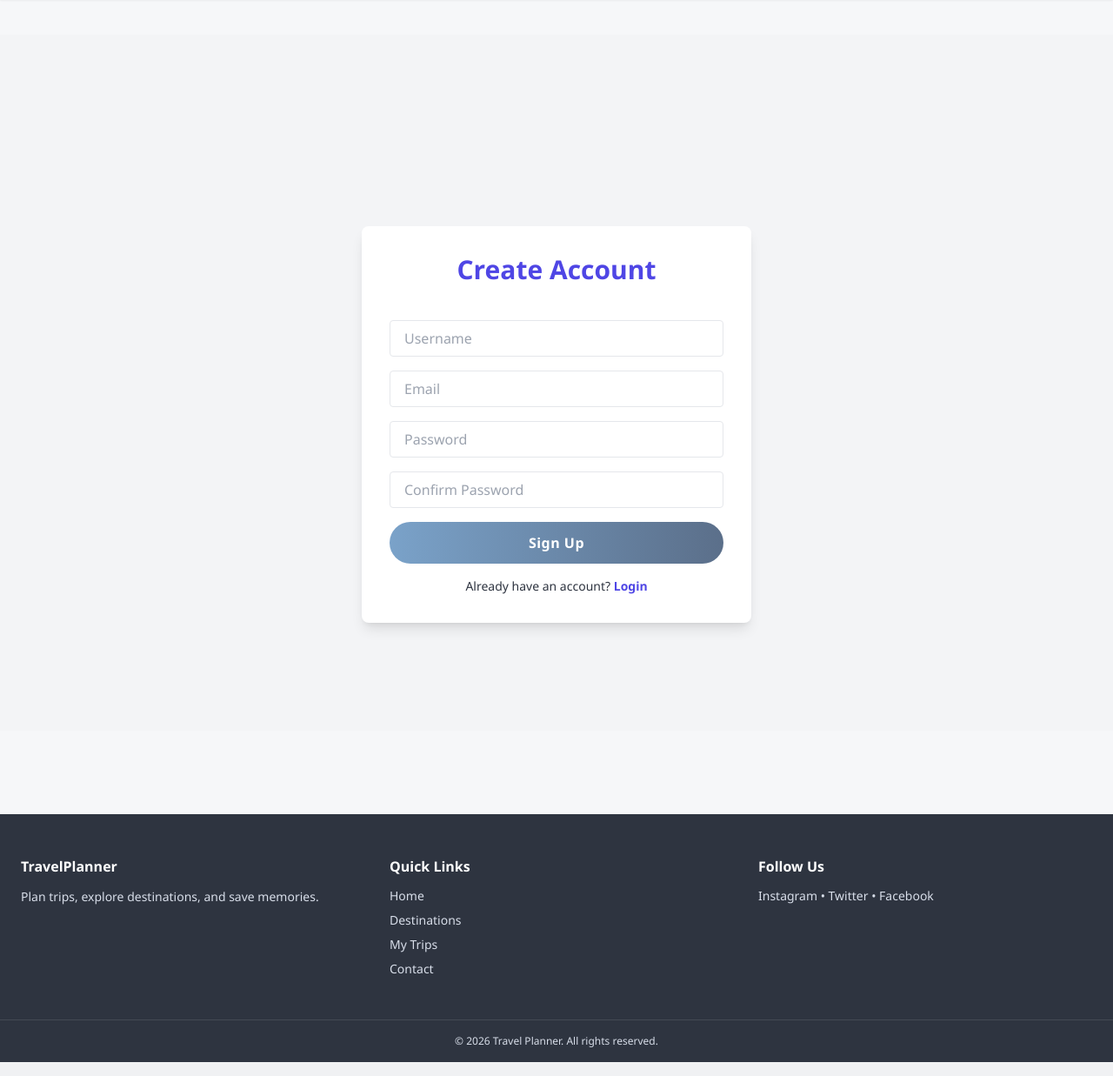
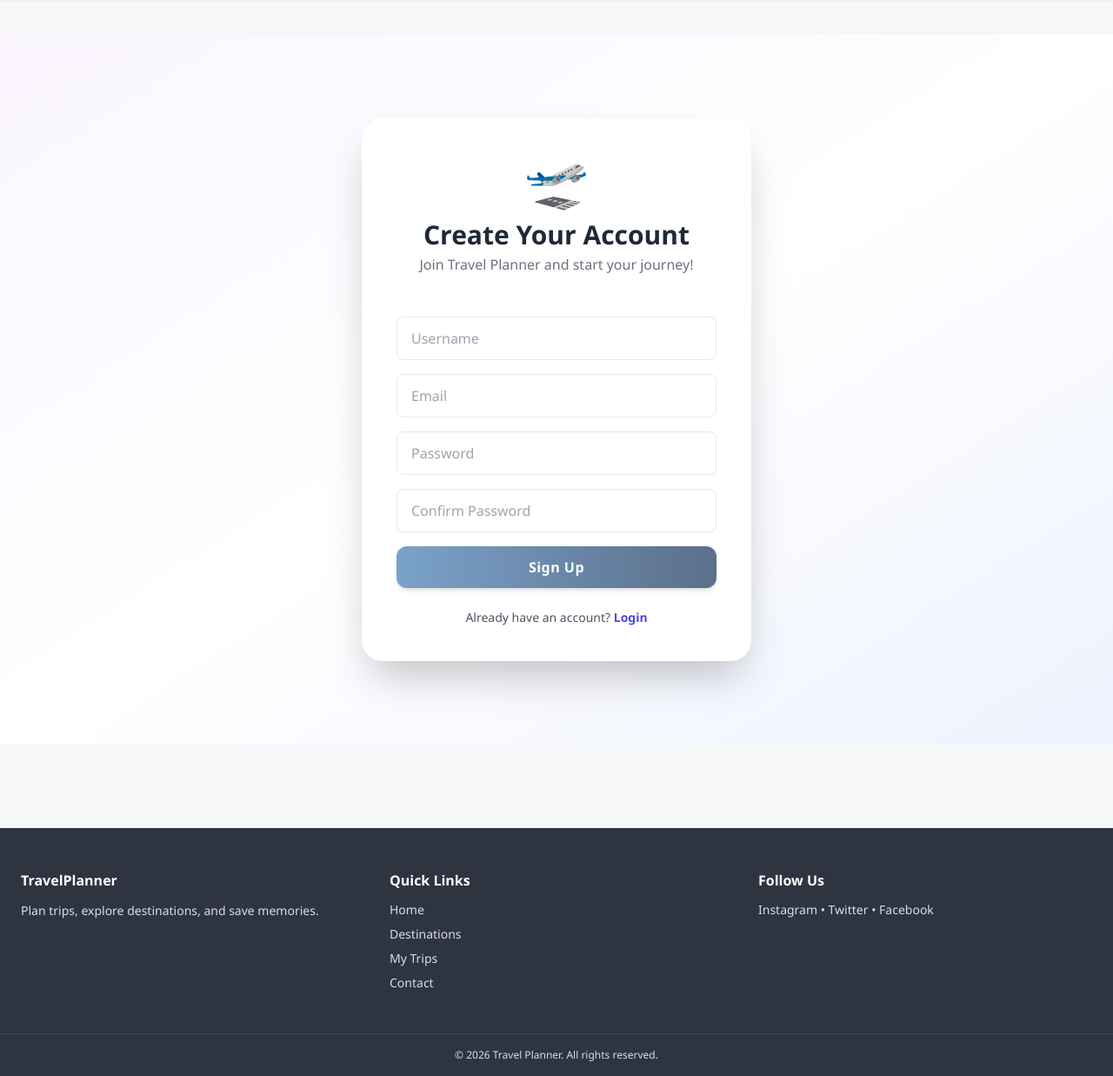
Before and after one commit to Lokesh19-PP/Travel-Planner-Webapp, a Django app: page /signup/ in a window 1280 px wide. Shown: the part 72-1309 px from the top of the page at 87% size. Run offline with Django 4.2, Linux system fonts and the light colour scheme; some libraries are stand-ins or nearby versions.

Commit message:
Improve ui of the Sign up page

```diff
--- a/core/templates/core/signup.html
+++ b/core/templates/core/signup.html
@@ -2,42 +2,51 @@
 {% block title %}Signup | Travel Planner{% endblock %}
 
 {% block content %}
-<div class="min-h-screen flex items-center justify-center bg-gray-100 pt-24">
-    <div class="bg-white p-8 rounded-lg shadow-lg w-full max-w-md">
-        <h2 class="text-3xl font-bold text-center text-indigo-600 mb-6">
-            Create Account
-        </h2>
+<div class="min-h-screen flex items-center justify-center bg-gradient-to-br from-purple-50 via-white to-indigo-50 px-6 py-24">
 
-        {% for message in messages %}
-            <p class="text-red-500 text-sm mb-3 text-center">{{ message }}</p>
-        {% endfor %}
+    <div class="bg-white rounded-3xl shadow-2xl p-10 w-full max-w-md">
+        <!-- Header -->
+        <div class="text-center mb-8">
+            <div class="text-6xl mb-4">🛫</div>
+            <h2 class="text-3xl font-extrabold text-gray-800">Create Your Account</h2>
+            <p class="text-gray-500 mt-1">Join Travel Planner and start your journey!</p>
+        </div>
 
+        <!-- Messages -->
+        {% if messages %}
+            {% for message in messages %}
+                <p class="text-red-500 text-sm text-center mb-2">{{ message }}</p>
+            {% endfor %}
+        {% endif %}
+
+        <!-- Form -->
         <form method="POST" class="space-y-4">
             {% csrf_token %}
 
             <input type="text" name="username" placeholder="Username"
-                class="w-full px-4 py-2 border rounded" required>
+                class="w-full px-4 py-3 border rounded-lg focus:outline-none focus:ring-2 focus:ring-indigo-500 transition" required>
 
             <input type="email" name="email" placeholder="Email"
-                class="w-full px-4 py-2 border rounded" required>
+                class="w-full px-4 py-3 border rounded-lg focus:outline-none focus:ring-2 focus:ring-indigo-500 transition" required>
 
             <input type="password" name="password1" placeholder="Password"
-                class="w-full px-4 py-2 border rounded" required>
+                class="w-full px-4 py-3 border rounded-lg focus:outline-none focus:ring-2 focus:ring-indigo-500 transition" required>
 
             <input type="password" name="password2" placeholder="Confirm Password"
-                class="w-full px-4 py-2 border rounded" required>
+                class="w-full px-4 py-3 border rounded-lg focus:outline-none focus:ring-2 focus:ring-indigo-500 transition" required>
 
-            <button type="submit" class="btn w-full mt-4">
+            <button type="submit"
+                    class="btn w-full bg-indigo-600 hover:bg-indigo-700 text-white py-3 rounded-xl mt-2 shadow-md transition-transform transform hover:-translate-y-1">
                 Sign Up
             </button>
         </form>
 
-        <p class="text-sm text-center mt-4">
+        <!-- Login Link -->
+        <p class="text-center mt-6 text-sm text-gray-600">
             Already have an account?
-            <a href="{% url 'login' %}" class="text-indigo-600 font-semibold">
-                Login
-            </a>
+            <a href="{% url 'login' %}" class="text-indigo-600 font-semibold hover:underline">Login</a>
         </p>
     </div>
+
 </div>
 {% endblock %}
```
